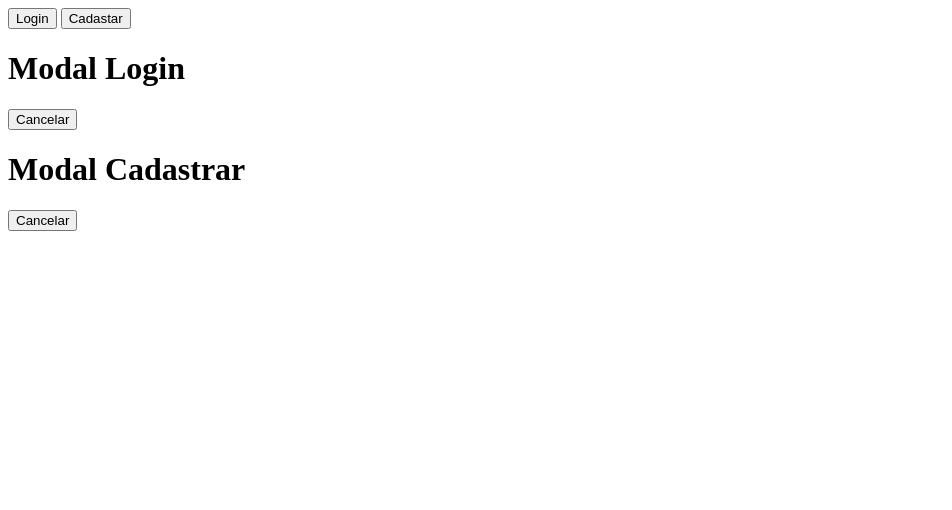
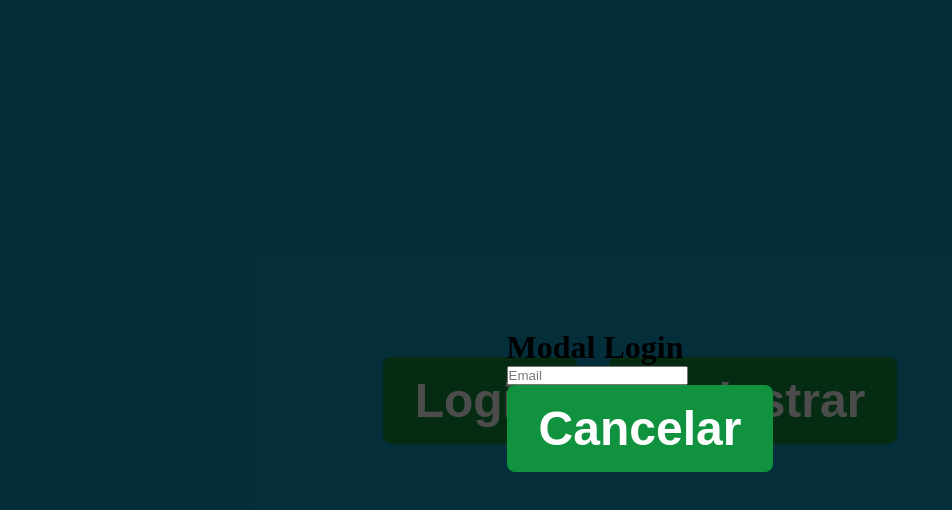
Before and after one commit to PedroHenriqueOliveiraMarques/Projeto_JavaScript, a plain HTML site: page index.html in a window 1280 px wide. Both pictures are taken after a click on the button "Login". Shown: the whole page, without its empty margins (0-952 px from the left). Drawn offline with Linux system fonts and the light colour scheme.

Commit message:
Criamos funções no Javascript

```diff
--- a/Assets/css/style.css
+++ b/Assets/css/style.css
@@ -0,0 +1,62 @@
+*{
+    padding: 0;
+    margin: 0;
+    box-sizing: border-box;
+}
+
+body{
+    background: rgb(12, 153, 196);
+}
+
+.container{
+    display: flex;
+    justify-content: center;
+    align-items: center;
+    width: 100%;
+    height: 100vh;
+    gap: 2rem;
+}
+
+button{
+    padding: 1rem 2rem;
+    font-size: 3rem;
+    font-weight: bold;
+    border: none;
+    border-radius: 0.5rem;
+    background: rgb(17, 146, 62);
+    cursor: pointer;
+    color: rgb(255, 255, 255);
+    transition: all 350ms ease-in-out;
+}
+
+button:hover{
+    background: rgb(247, 151, 33);
+    color: rgb(0, 0, 0);
+}
+
+/* **************************************
+Criando estilo da modal login e cadastro
+***************************************** */
+
+.hide-modal{
+    opacity: 0;
+    visibility: hidden;
+}
+
+.show-modal{
+    opacity: 1;
+    visibility: visible;
+}
+
+.modal-login, .modal-register{
+    position: fixed;
+    top: 0;
+    left: 0;
+    width: 100%;
+    height: 100vh;
+    display: flex;
+    align-items: center;
+    justify-content: center;
+    background: rgba(0, 0, 0, 0.702);
+    transition: all 350ms ease-in-out;
+}
--- a/Assets/js/script.js
+++ b/Assets/js/script.js
@@ -0,0 +1,55 @@
+const btnLogin = document.querySelector("#btn-login");
+const btnRegister = document.querySelector("#btn-register");
+const modalLogin = document.querySelector("#modal-login");
+const modalRegister = document.querySelector("#modal-register");
+const btnCancelLogin = document.querySelector("#btn-cancel-login");
+const btnCancelRegister = document.querySelector("#btn-cancel-register")
+
+function soma(num01, num02) {
+    const somar = num01 + num02
+    console.log(somar)
+}
+
+soma(8, 6)
+
+// arrow function
+const multiplicar = (num01, num02) => {
+    return num01 * num02
+}
+
+console.log(multiplicar(6,10));
+
+const subtrair = (num01, num02) => {
+    return num01 - num02
+}
+
+console.log(subtrair(10,6));
+
+const dividir = (num01, num02) => {
+    return num01 / num02
+}
+
+console.log(dividir(2,2));
+
+
+//Escuta o evento de click
+//Executa a função dele
+btnLogin.addEventListener("click", (e) => {
+  modalLogin.classList.remove("hide-modal");
+  modalLogin.classList.add("show-modal");
+})
+
+btnRegister.addEventListener("click", (e) => {
+  modalRegister.classList.remove("hide-modal");
+  modalRegister.classList.add("show-modal");
+})
+
+btnCancelLogin.addEventListener("click", (e) => {
+  modalLogin.classList.remove("show-modal");
+  modalLogin.classList.add("hide-modal");
+})
+
+btnCancelRegister.addEventListener("click", (e) => {
+  modalRegister.classList.remove("show-modal");
+  modalRegister.classList.add("hide-modal");
+})
--- a/index.html
+++ b/index.html
@@ -1,41 +1,44 @@
 <!DOCTYPE html>
 <html lang="en">
-
   <head>
-    <meta charset="UTF-8">
-    <meta name="viewport" content="width=device-width, initial-scale=1.0">
-    <link rel="stylesheet" href="./assets/css/style.css">
+    <meta charset="UTF-8" />
+    <meta name="viewport" content="width=device-width, initial-scale=1.0" />
+    <link rel="stylesheet" href="./assets/css/style.css" />
     <title>Document</title>
   </head>
 
   <body>
     <section>
       <div class="container">
-            <button id="btn-login">
-                Login
-            </button>
-            <button id="btn-register">
-                Cadastar
-            </button>
+        <button id="btn-login">Login</button>
+        <button id="btn-register">Cadastrar</button>
       </div>
     </section>
-    <div class="modal-login" id="modal-login">
+    <div class="modal-login hide-modal" id="modal-login">
       <div class="content-modal-login">
         <h1>Modal Login</h1>
-            <button id="btn-cancel-login">
-                Cancelar
-            </button>
+        <form id="form-login">
+          <div class="content-form content-form" id="div">
+            <div class="input" id="input">
+              <input
+                type="text"
+                name="email"
+                id="email"
+                class="email"
+                placeholder="Email"
+              />
             </div>
           </div>
-    <div class="modal-register hid-modal" id="modal-register">
+        </form>
+        <button id="btn-cancel-login">Cancelar</button>
+      </div>
+    </div>
+    <div class="modal-register hide-modal" id="modal-register">
       <div class="content-modal-register">
         <h1>Modal Cadastrar</h1>
-            <button id="btn-cancel-register">
-                Cancelar
-            </button>
+        <button id="btn-cancel-register">Cancelar</button>
       </div>
     </div>
     <script src="./assets/js/script.js"></script>
   </body>
-
 </html>
```
Lines whose indentation alone changed are shown as unchanged.
